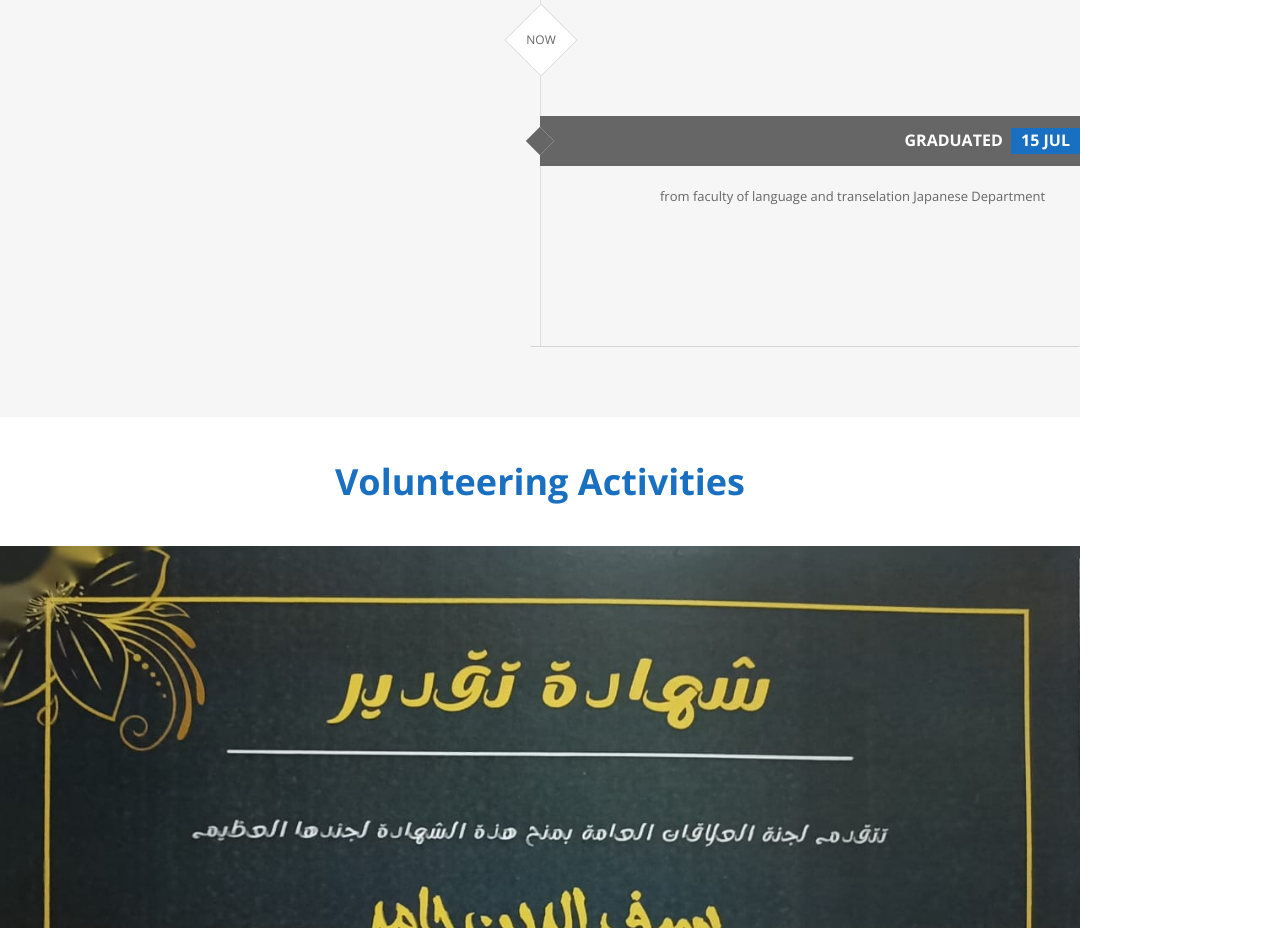
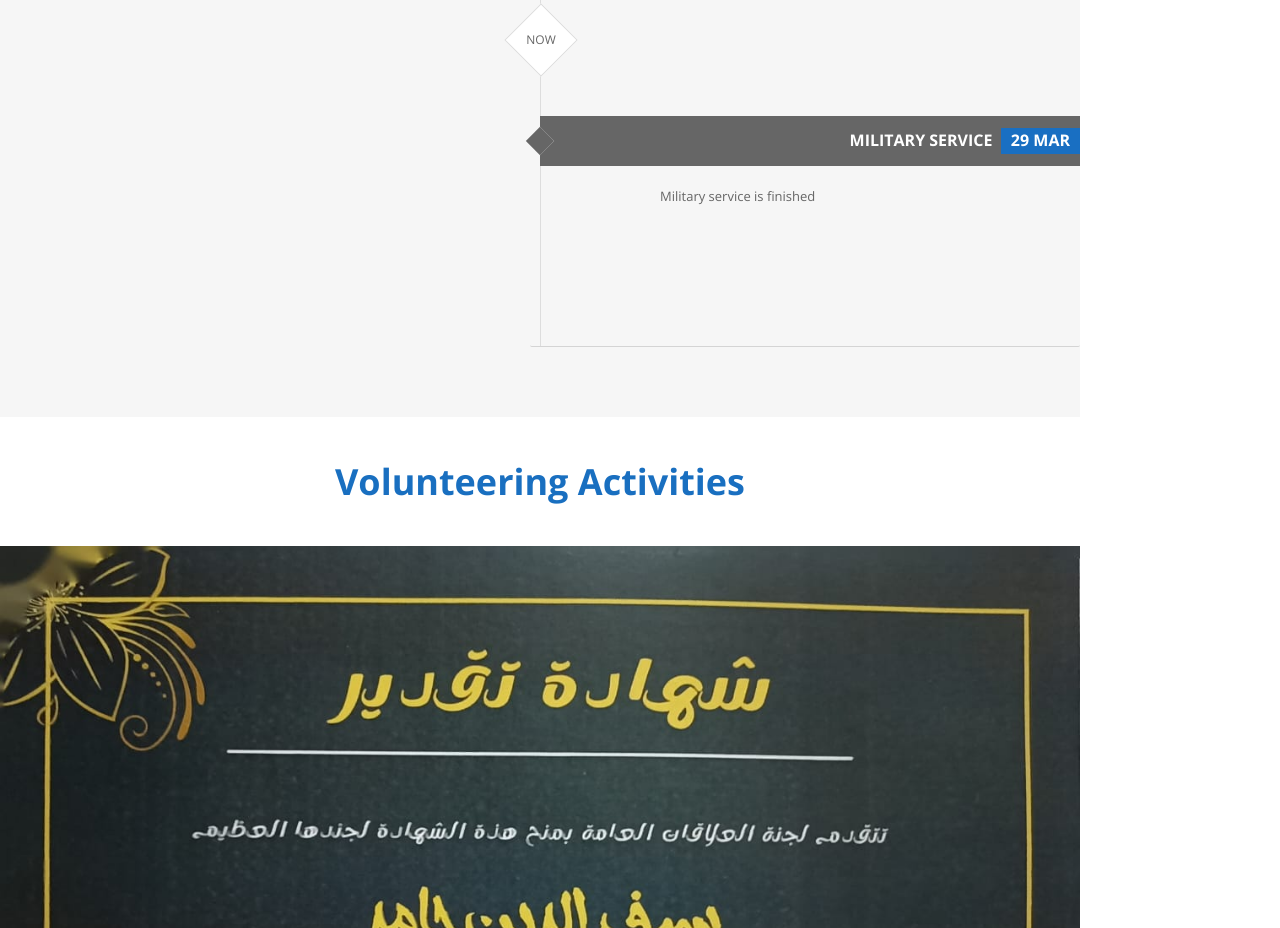
Before and after one commit to aHMEDgad0115/seifeldeen, a plain HTML site: page index.html in a window 1280 px wide. Shown: the part 1960-2888 px from the top of the page. Drawn offline with nearby package versions, Linux system fonts and the light colour scheme; some icons are missing; a web font is replaced by a local one.

Commit message:
Update index.html

```diff
--- a/index.html
+++ b/index.html
@@ -138,17 +138,17 @@
                         <div class="timeline-panel">
                             <div class="timeline-heading">
                                <div class="timeline-position">
-                                    <p>Graduated</p>
+                                    <p>Military Service</p>
                                 </div><!-- /.timeline-position -->
                                 <div class="timeline-date">
-                                    <p>15 Jul </p>
+                                    <p>29 Mar </p>
                                 </div><!-- /.timeline-date -->
                             </div><!-- /.timeline-heading -->
                             <div class="timeline-body">
                                 <div class="timeline-body-thumb">
                                     <img src="assets/img/timeline-img.jpg" class="img-res" alt="">
                                 </div><!-- /.timeline-body-thumb -->
-                                <p>from faculty of language and transelation Japanese Department</p>
+                                <p> Military service is finished</p>
 							</div><!-- /.timeline-body -->
                         </div><!-- /.timeline-panel -->
                     </li><!-- /.timeline-inverted -->
```
